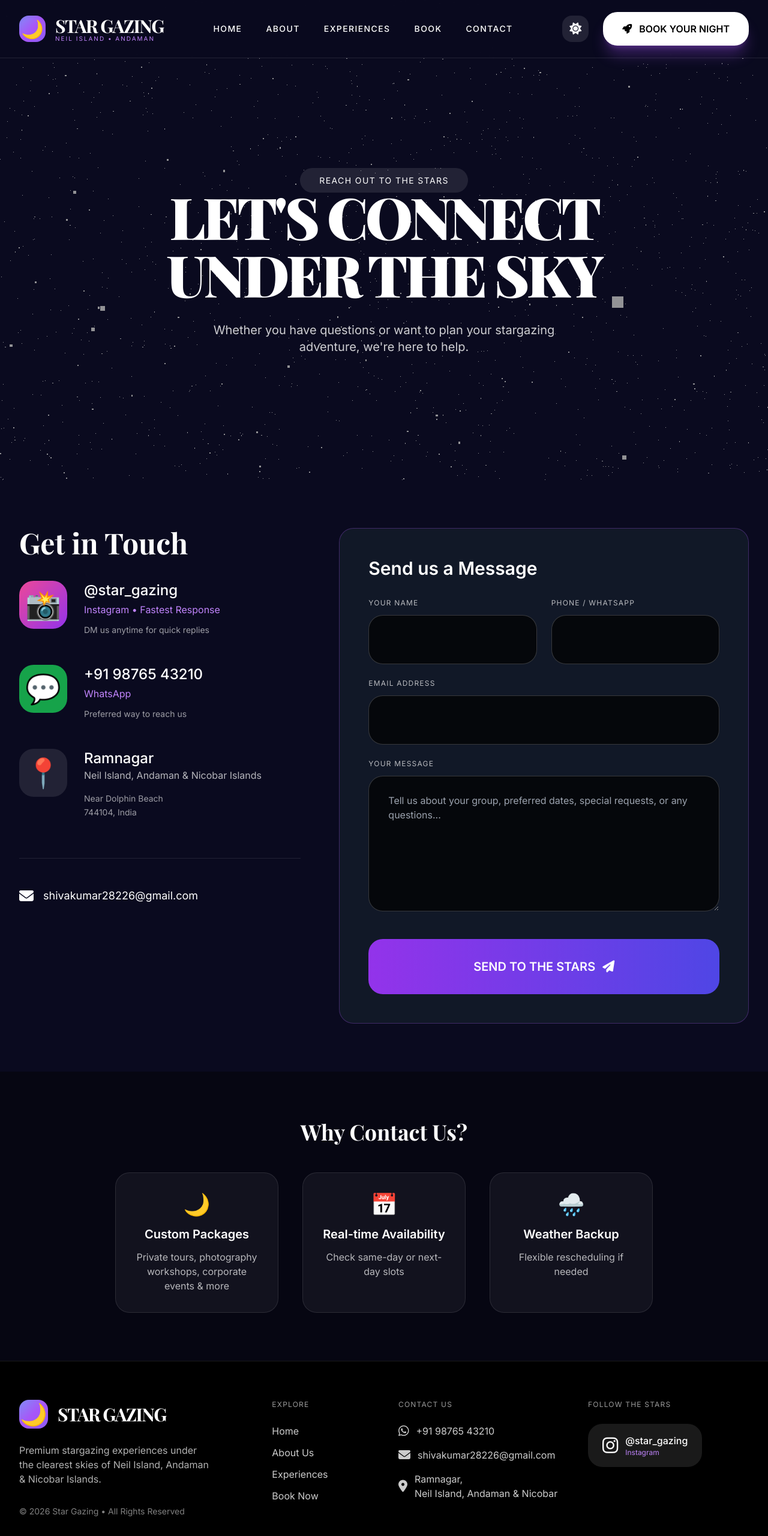
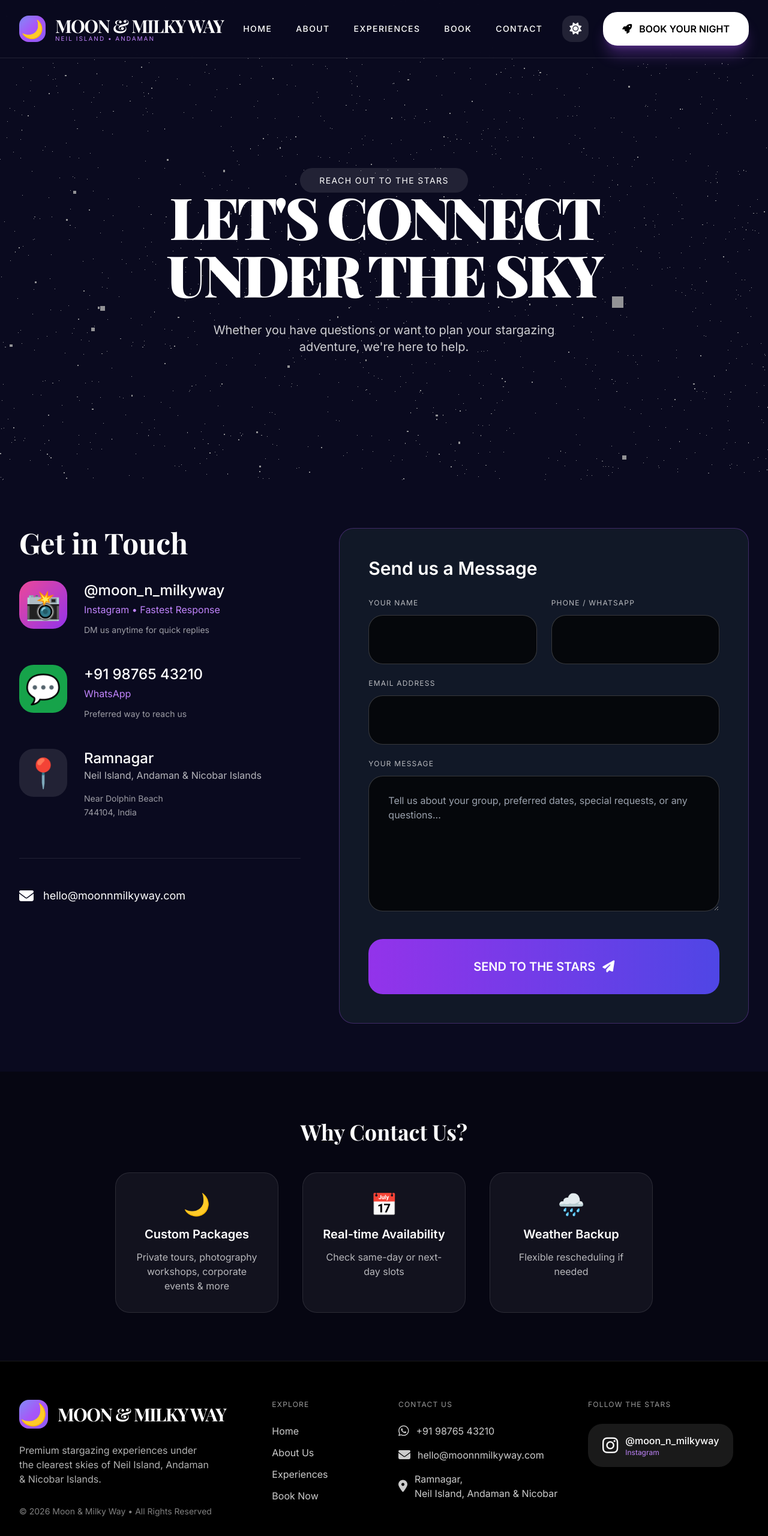
Before and after one commit to shivakumar202/moon_-_milkyway, a website: page contact.html in a window 1280 px wide. Shown: the top 2560 px of the page at 60% size. Drawn offline with nearby package versions, Linux system fonts and the light colour scheme.

Commit message:
back moon

```diff
--- a/contact.html
+++ b/contact.html
@@ -3,7 +3,7 @@
   <head>
     <meta charset="UTF-8" />
     <meta name="viewport" content="width=device-width, initial-scale=1.0" />
-    <title>Star Gazing | Stargazing Neil Island, Andaman</title>
+    <title>Moon & Milky Way | Stargazing Neil Island, Andaman</title>
     <script src="https://cdnjs.cloudflare.com/ajax/libs/three.js/r134/three.min.js"></script>
     <link rel="stylesheet" href="dist/styles.css" />
     <link
@@ -65,7 +65,7 @@
           </div>
           <div>
             <span class="title-font text-3xl font-bold tracking-tighter"
-              >STAR GAZING</span
+              >MOON &amp; MILKY WAY</span
             >
             <div class="text-[10px] text-purple-400 -mt-1 tracking-[2px]">
               NEIL ISLAND • ANDAMAN
@@ -167,7 +167,7 @@
           <div class="space-y-12">
             <!-- Instagram -->
             <a
-              href="https://www.instagram.com/_7ncognito/"
+              href="https://www.instagram.com/moon_n_milkyway"
               target="_blank"
               class="group flex items-start gap-7 hover:scale-[1.02] transition"
             >
@@ -178,7 +178,7 @@
               </div>
               <div>
                 <div class="text-2xl font-medium group-hover:underline">
-                  @star_gazing
+                  @moon_n_milkyway
                 </div>
                 <div class="text-purple-400 mt-1">
                   Instagram • Fastest Response
@@ -191,7 +191,7 @@
 
             <!-- WhatsApp -->
             <a
-              href="https://wa.me/917430809911"
+              href="https://wa.me/919876543210"
               target="_blank"
               class="group flex items-start gap-7 hover:scale-[1.02] transition"
             >
@@ -232,11 +232,11 @@
           <!-- Email -->
           <div class="mt-16 pt-12 border-t border-white/10">
             <a
-              href="mailto:shivakumar28226@gmail.com"
+              href="mailto:hello@moonnmilkyway.com"
               class="flex items-center gap-4 text-lg hover:text-purple-300"
             >
               <i class="fas fa-envelope text-2xl"></i>
-              <span>shivakumar28226@gmail.com</span>
+              <span>hello@moonnmilkyway.com</span>
             </a>
           </div>
         </div>
@@ -348,7 +348,7 @@
               </div>
               <div>
                 <span class="title-font text-3xl font-bold tracking-tighter"
-                  >STAR GAZING</span
+                  >MOON &amp; MILKY WAY</span
                 >
               </div>
             </div>
@@ -357,7 +357,7 @@
               Island, Andaman & Nicobar Islands.
             </p>
             <div class="mt-8 text-white/50 text-sm">
-              © 2026 Star Gazing • All Rights Reserved
+              © 2026 Moon & Milky Way • All Rights Reserved
             </div>
           </div>
 
@@ -399,7 +399,7 @@
             </h4>
             <div class="space-y-4 text-white/80">
               <a
-                href="https://wa.me/917430809911"
+                href="https://wa.me/919876543210"
                 target="_blank"
                 class="flex items-center gap-3 hover:text-purple-300 transition"
               >
@@ -407,11 +407,11 @@
                 <span>+91 98765 43210</span>
               </a>
               <a
-                href="mailto:shivakumar28226@gmail.com"
+                href="mailto:hello@moonnmilkyway.com"
                 class="flex items-center gap-3 hover:text-purple-300 transition"
               >
                 <i class="fas fa-envelope text-xl"></i>
-                <span>shivakumar28226@gmail.com</span>
+                <span>hello@moonnmilkyway.com</span>
               </a>
               <div class="flex items-center gap-3">
                 <i class="fas fa-map-marker-alt text-xl"></i>
@@ -428,13 +428,13 @@
               Follow the Stars
             </h4>
             <a
-              href="https://www.instagram.com/_7ncognito/"
+              href="https://www.instagram.com/moon_n_milkyway"
               target="_blank"
               class="inline-flex items-center gap-3 bg-white/10 hover:bg-white/20 transition px-6 py-4 rounded-3xl"
             >
               <i class="fab fa-instagram text-3xl"></i>
               <div>
-                <div class="font-medium">@star_gazing</div>
+                <div class="font-medium">@moon_n_milkyway</div>
                 <div class="text-xs text-purple-400">Instagram</div>
               </div>
             </a>
```
Also changed, not shown: about.html (+10 -10 lines), booking.html (+9 -9 lines), experiences.html (+9 -9 lines), index.html (+11 -11 lines).
